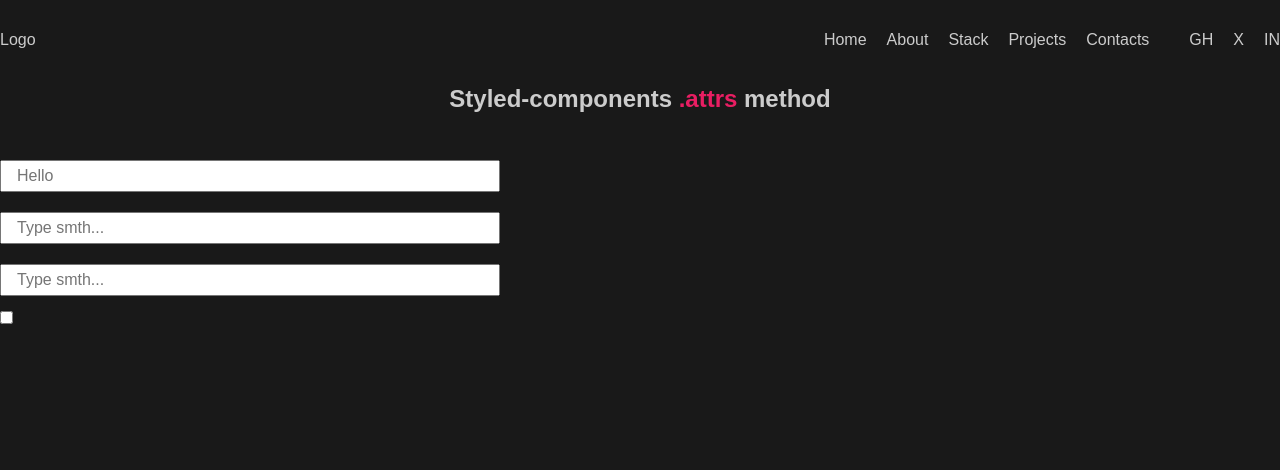
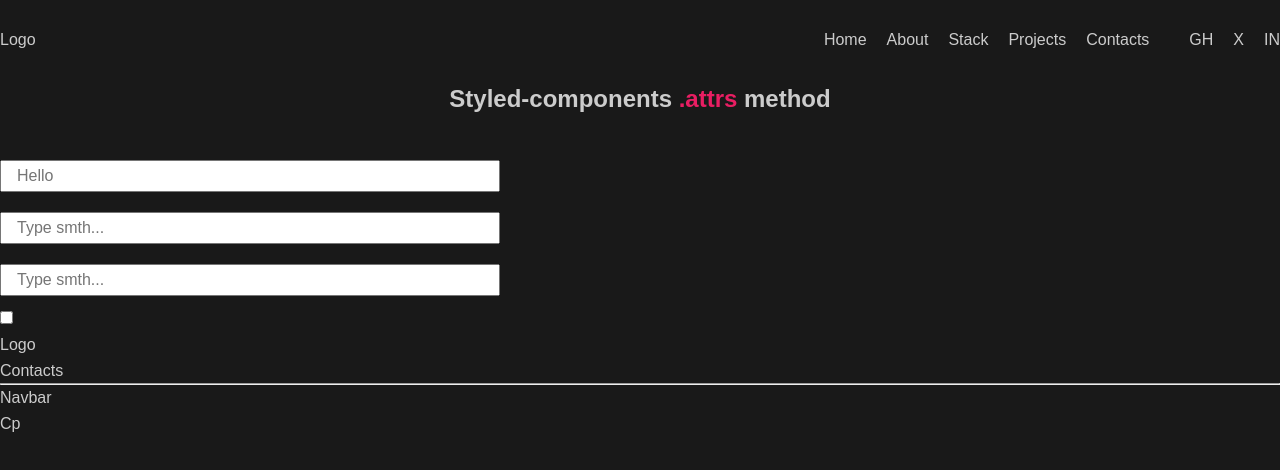
Before and after one commit to Endle2sCod1ng/portfolio, a React (Vite) app: page / in a window 1280 px wide. Shown: the top 470 px of the page. Built offline with nearby package versions, Linux system fonts and the light colour scheme.

Commit message:
cr w/Ftr

```diff
--- a/src/app/App.tsx
+++ b/src/app/App.tsx
@@ -1,3 +1,5 @@
+import { Container } from "@/shared/ui/Container/Container";
+import { Footer } from "@/widgets/Footer/Footer";
 import { Header } from "@/widgets/Header/Header";
 import styled from "styled-components";
 
@@ -5,6 +7,7 @@ function App() {
   return (
     <div className="app portfolio_theme_dark">
       <Header />
+      <Container>
         <Title>
           Styled-components <span>.attrs</span> method
         </Title>
@@ -14,6 +17,8 @@ function App() {
           <Field />
           <Checkbox />
         </Form>
+      </Container>
+      <Footer />
     </div>
   );
 }
--- /dev/null
+++ b/src/widgets/Footer/Footer.tsx
@@ -0,0 +1,23 @@
+import { Container } from "@/shared/ui/Container/Container";
+import styled from "styled-components";
+
+interface FooterProps {
+  className?: string;
+}
+export const Footer = ({ className }: FooterProps) => {
+  return (
+    <StyledFooter>
+      <div>
+        <div>Logo</div>
+        <div>Contacts</div>
+      </div>
+      <hr />
+      <div>
+        <div>Navbar</div>
+        <div>Cp</div>
+      </div>
+    </StyledFooter>
+  );
+};
+
+const StyledFooter = styled(Container)``;
```
Lines whose indentation alone changed are shown as unchanged.
